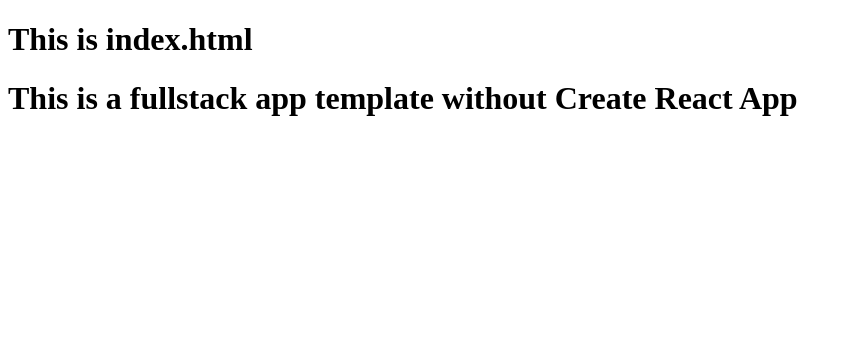
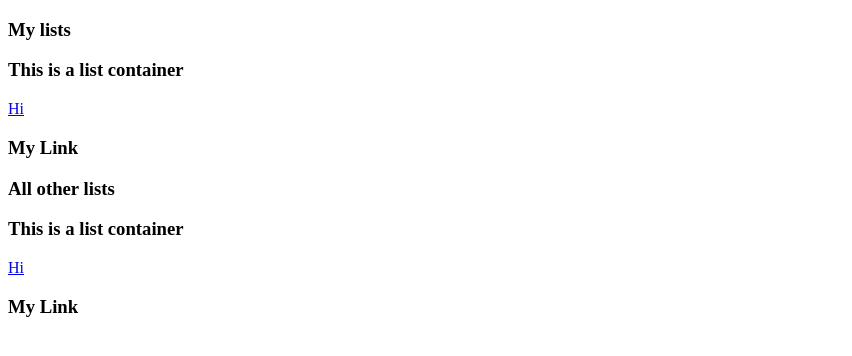
Before and after one commit to TeamPika-DDJS/linklet, a React app: page /#/ in a window 1280 px wide. Shown: the top 356 px of the page, without its empty margins (0-852 px from the left). Built offline with nearby package versions, Linux system fonts and the light colour scheme; no server answers.

Commit message:
add containers and components, started adding react router

```diff
--- a/client/App.js
+++ b/client/App.js
@@ -1,11 +1,27 @@
 import { stringLiteral } from "@babel/types";
-import React, {useState, useEffect} from "react";
+import React from "react";
+import {
+    Routes,
+    Route
+} from "react-router-dom";
+import Home from "./containers/Home";
+import URLComponent from "./components/URLComponent";
 
 const App = () => {
-
     return (
         <>
-        <h1>This is a fullstack app template without Create React App</h1>
+        <Routes>
+            <Route
+            exact
+            path="/"
+            element={<Home />}
+            />
+            <Route
+            exact
+            path="/banana"
+            element={<URLComponent />}
+            />
+        </Routes>
         </>
     )
 }
--- /dev/null
+++ b/client/components/URLComponent.jsx
@@ -0,0 +1,13 @@
+import React from "react";
+import { Link } from "react-router-dom";
+
+const URLComponent = () => {
+    return (
+        <div>
+            <Link to="/banana">Hi</Link>
+            <h3>My Link</h3>
+        </div>
+    )
+}
+
+export default URLComponent;
--- /dev/null
+++ b/client/containers/Home.jsx
@@ -0,0 +1,18 @@
+import React from "react";
+import ListContainer from "./ListContainer"
+
+const Home = () => {
+
+    return (
+        <div>
+            <h3>My lists</h3>
+            <ListContainer />
+
+            <h3>All other lists</h3>
+            <ListContainer />
+
+        </div>
+    )
+}
+
+export default Home;
--- /dev/null
+++ b/client/containers/ListContainer.jsx
@@ -0,0 +1,14 @@
+import React from "react";
+import URLComponent from "../components/URLComponent"
+
+const ListContainer = () => {
+
+    return (
+        <div>
+            <h3>This is a list container</h3>
+            <URLComponent />
+        </div>
+    )
+}
+
+export default ListContainer;
--- a/client/index.html
+++ b/client/index.html
@@ -7,8 +7,6 @@
     <title>Fullstack App Template</title>
 </head>
 <body>
-    <h1>This is index.html</h1>
     <main id = "root"></main>
-
 </body>
 </html>
--- a/client/index.js
+++ b/client/index.js
@@ -1,6 +1,17 @@
 import React from "react";
 import { createRoot } from "react-dom/client";
 import App from "./App";
+import {
+  BrowserRouter,
+  createBrowserRouter,
+  RouterProvider,
+} from "react-router-dom";
 
 const root = createRoot(document.getElementById('root'));
-root.render(<App />);
+root.render(
+  <React.StrictMode>
+    <BrowserRouter>
+      <App />
+    </BrowserRouter>
+  </React.StrictMode>
+);
--- a/package.json
+++ b/package.json
@@ -19,6 +19,7 @@
     "react": "^18.2.0",
     "react-dom": "^18.2.0",
     "react-router": "^6.5.0",
+    "react-router-dom": "^6.6.2",
     "ts-node": "^10.9.1"
   },
   "devDependencies": {
--- a/webpack.config.js
+++ b/webpack.config.js
@@ -80,6 +80,8 @@
     hot: true,
     // livereload: enable live reload on browswer
     liveReload: true,
+    // allows for react router direct endpoint access
+    historyApiFallback: true
   },
 
   performance: {
```
Also changed, not shown: 2 other files (tests, documents, lock files or other folders).
